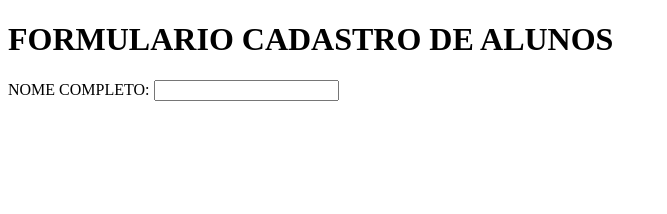
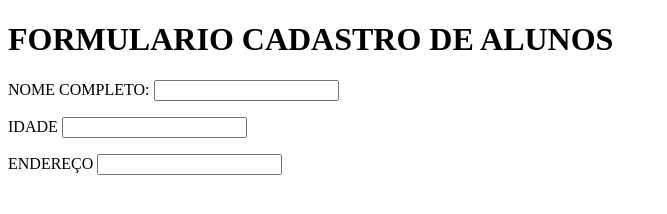
Before and after one commit to Lirielamarall/FORMULARIO, a plain HTML site: page index.html in a window 1280 px wide. Shown: the whole page, without its empty margins (0-667 px from the left). Drawn offline with Linux system fonts and the light colour scheme.

Commit message:
Update index.html

```diff
--- a/index.html
+++ b/index.html
@@ -10,8 +10,8 @@
     <H1>FORMULARIO CADASTRO DE ALUNOS</H1>
 <FORM>
    <P>NOME COMPLETO: <INPUT TYPE="TEXT" NAME="NOME" ID="NOME"</P>
-
-
+   <P>IDADE <INPUT TYPE="TEXT" NAME="IDADE" ID="NOME"</P>
+   <P>ENDEREÇO <INPUT TYPE="TEXT" NAME="ENDEREÇO" ID="NOME"</P>
 
 </FORM>
 
```
